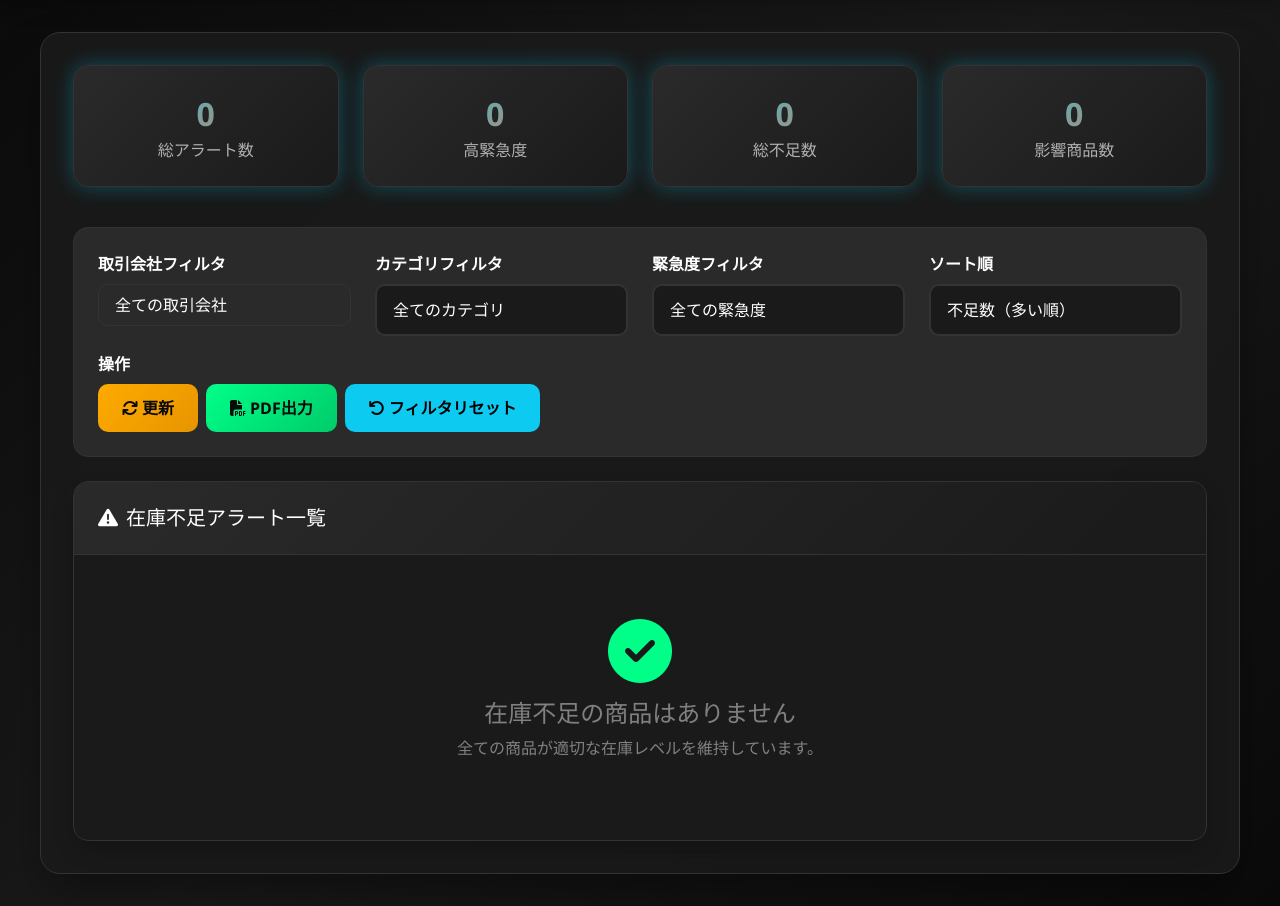
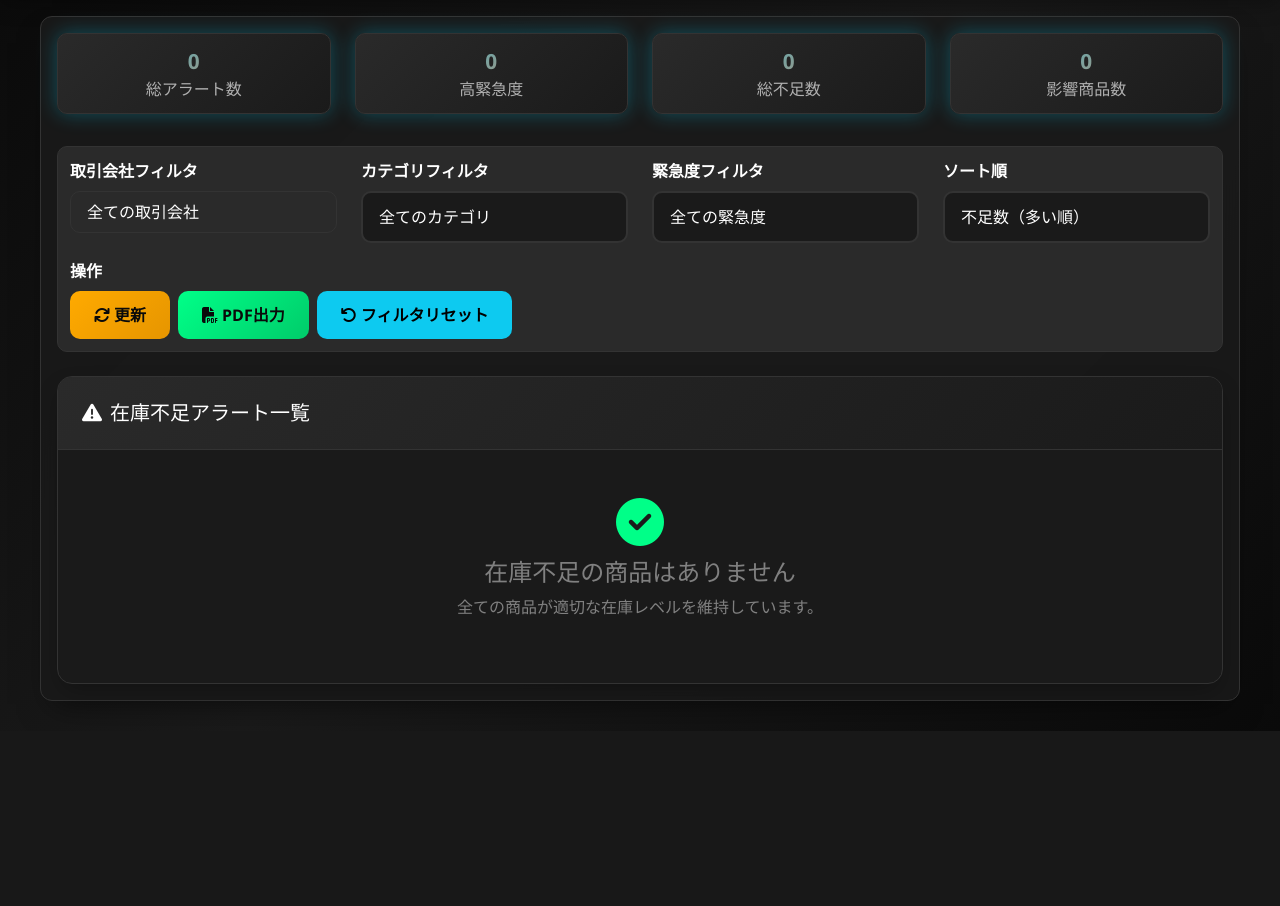
Before and after one commit to masahiro1207/inventory-management-system, a Flask app: page /alerts in a window 1280 px wide. Shown: the part 69-975 px from the top of the page. After the commit the page ends 800 px from the top, so only its background shows below. Run offline with Flask 3, Linux system fonts and the light colour scheme; data that the repository does not hold is empty.

Commit message:
Ultra compact alerts page with large product names and removed stock adjustment button

```diff
--- a/app/controllers/inventory_controller.py
+++ b/app/controllers/inventory_controller.py
@@ -808,11 +808,13 @@ def get_alerts():
         for product in low_stock_products:
             alerts.append({
                 'type': 'low_stock',
+                'product_id': product.id,
                 'product_name': product.product_name,
                 'manufacturer': product.manufacturer,
                 'current_stock': product.current_stock,
                 'min_quantity': product.min_quantity,
                 'shortage': product.min_quantity - product.current_stock,
+                'category': product.category,
                 'dealer': product.dealer
             })
 
--- a/app/templates/alerts.html
+++ b/app/templates/alerts.html
@@ -64,10 +64,10 @@
       .main-container {
         background: rgba(26, 26, 26, 0.95);
         backdrop-filter: blur(20px);
-        border-radius: 20px;
-        box-shadow: 0 25px 50px -12px rgba(0, 0, 0, 0.5);
-        margin: 2rem auto;
-        padding: 2rem;
+        border-radius: 12px;
+        box-shadow: 0 15px 30px -12px rgba(0, 0, 0, 0.5);
+        margin: 1rem auto;
+        padding: 1rem;
         max-width: 1200px;
         border: 1px solid var(--border-color);
       }
@@ -203,10 +203,10 @@
           var(--dark-surface),
           var(--dark-card)
         );
-        border-radius: 15px;
-        padding: 1.5rem;
+        border-radius: 10px;
+        padding: 0.75rem;
         text-align: center;
-        margin-bottom: 1rem;
+        margin-bottom: 0.5rem;
         border: 1px solid var(--border-color);
         transition: all 0.3s ease;
       }
@@ -217,7 +217,7 @@
       }
 
       .stats-number {
-        font-size: 2rem;
+        font-size: 1.3rem;
         font-weight: 700;
         background: linear-gradient(
           135deg,
@@ -236,10 +236,10 @@
 
       .alert-item {
         background: var(--dark-surface);
-        border-radius: 15px;
-        padding: 1.5rem;
-        margin-bottom: 1rem;
-        border-left: 5px solid;
+        border-radius: 8px;
+        padding: 0.75rem;
+        margin-bottom: 0.5rem;
+        border-left: 3px solid;
         transition: all 0.3s ease;
         position: relative;
         overflow: hidden;
@@ -300,12 +300,12 @@
 
       .urgency-badge {
         position: absolute;
-        top: 1rem;
-        right: 1rem;
-        padding: 0.5rem 1rem;
-        border-radius: 20px;
+        top: 0.75rem;
+        right: 0.75rem;
+        padding: 0.25rem 0.75rem;
+        border-radius: 15px;
         font-weight: 600;
-        font-size: 0.9rem;
+        font-size: 0.8rem;
       }
 
       .urgency-high .urgency-badge {
@@ -324,69 +324,72 @@
       }
 
       .alert-title {
-        font-size: 1.2rem;
+        font-size: 1.3rem;
         font-weight: 700;
-        margin-bottom: 0.5rem;
+        margin-bottom: 0.4rem;
         color: var(--text-primary);
+        padding-right: 70px; /* 緊急度バッジのスペース確保 */
+        line-height: 1.2;
       }
 
       .alert-details {
         display: grid;
-        grid-template-columns: repeat(auto-fit, minmax(200px, 1fr));
-        gap: 1rem;
-        margin: 1rem 0;
+        grid-template-columns: repeat(auto-fit, minmax(120px, 1fr));
+        gap: 0.5rem;
+        margin: 0.5rem 0;
       }
 
       .detail-item {
         background: var(--dark-card);
-        padding: 0.75rem;
-        border-radius: 10px;
+        padding: 0.4rem;
+        border-radius: 6px;
         border: 1px solid var(--border-color);
       }
 
       .detail-label {
         color: var(--text-muted);
-        font-size: 0.9rem;
-        margin-bottom: 0.25rem;
+        font-size: 0.75rem;
+        margin-bottom: 0.15rem;
       }
 
       .detail-value {
         color: var(--text-primary);
         font-weight: 600;
-        font-size: 1.1rem;
+        font-size: 0.9rem;
       }
 
       .shortage-amount {
-        font-size: 1.5rem;
+        font-size: 1.1rem;
         font-weight: 700;
         color: var(--danger-color);
         text-align: center;
+        margin: 0.4rem 0;
       }
 
       .action-buttons {
         display: flex;
-        gap: 1rem;
-        margin-top: 1rem;
+        gap: 0.5rem;
+        margin-top: 0.5rem;
         flex-wrap: wrap;
       }
 
       .no-alerts {
         text-align: center;
-        padding: 3rem;
+        padding: 2rem;
         color: var(--text-muted);
       }
 
       .no-alerts i {
-        font-size: 4rem;
-        margin-bottom: 1rem;
+        font-size: 3rem;
+        margin-bottom: 0.75rem;
         color: var(--success-color);
       }
 
       .loading-spinner {
         display: inline-block;
-        width: 20px;
-        height: 20px;
-        border: 3px solid rgba(255, 255, 255, 0.3);
+        width: 16px;
+        height: 16px;
+        border: 2px solid rgba(255, 255, 255, 0.3);
         border-radius: 50%;
         border-top-color: var(--primary-color);
         animation: spin 1s ease-in-out infinite;
@@ -423,9 +426,9 @@
 
       .filter-controls {
         background: var(--dark-surface);
-        border-radius: 15px;
-        padding: 1.5rem;
-        margin-bottom: 1.5rem;
+        border-radius: 10px;
+        padding: 0.75rem;
+        margin-bottom: 0.75rem;
         border: 1px solid var(--border-color);
       }
 
@@ -667,6 +670,10 @@
               categoryFilter.innerHTML =
                 '<option value="">全てのカテゴリ</option>';
 
+              // 未設定オプションを追加
+              categoryFilter.innerHTML +=
+                '<option value="未設定">未設定</option>';
+
               data.categories.forEach((category) => {
                 categoryFilter.innerHTML += `<option value="${category}">${category}</option>`;
               });
@@ -679,10 +686,6 @@
 
       // アラートの読み込み
       function loadAlerts() {
-        const btn = document.getElementById("refreshBtn");
-        btn.disabled = true;
-        btn.innerHTML = '<span class="loading-spinner me-2"></span>更新中...';
-
         let url = "/api/alerts";
         if (currentDealer) {
           url += `?dealer=${encodeURIComponent(currentDealer)}`;
@@ -701,10 +704,6 @@
           })
           .catch((error) => {
             showAlert("danger", "アラート読み込みエラー: " + error);
-          })
-          .finally(() => {
-            btn.disabled = false;
-            btn.innerHTML = '<i class="fas fa-refresh me-1"></i>更新';
           });
       }
 
@@ -758,7 +757,7 @@
                             <div class="detail-item">
                                 <div class="detail-label">カテゴリ</div>
                                 <div class="detail-value">${
-                                  alert.category || "未分類"
+                                  alert.category || "未設定"
                                 }</div>
                             </div>
                             <div class="detail-item">
@@ -774,11 +773,6 @@
                         </div>
 
                         <div class="action-buttons">
-                            <button class="btn btn-success" onclick="adjustStock(${
-                              alert.product_id || "unknown"
-                            }, ${shortage})">
-                                <i class="fas fa-plus me-1"></i>在庫を補充
-                            </button>
                             <button class="btn btn-warning" onclick="setMinQuantity(${
                               alert.product_id || "unknown"
                             }, ${alert.current_stock})">
@@ -849,7 +843,7 @@
         // カテゴリフィルタ
         if (currentCategory) {
           filteredAlerts = filteredAlerts.filter(
-            (alert) => alert.category === currentCategory
+            (alert) => (alert.category || "未設定") === currentCategory
           );
         }
 
@@ -942,19 +936,6 @@
         loadAlerts();
       }
 
-      // 在庫調整（仮実装）
-      function adjustStock(productId, amount) {
-        if (productId === "unknown") {
-          showAlert(
-            "warning",
-            "商品IDが不明です。ホームページから操作してください。"
-          );
-          return;
-        }
-
-        showAlert("info", "在庫調整機能はホームページで利用できます。");
-      }
-
       // 最低必要数調整（仮実装）
       function setMinQuantity(productId, currentStock) {
         if (productId === "unknown") {
```
Also changed, not shown: app/templates/index.html (+19 -13 lines).
